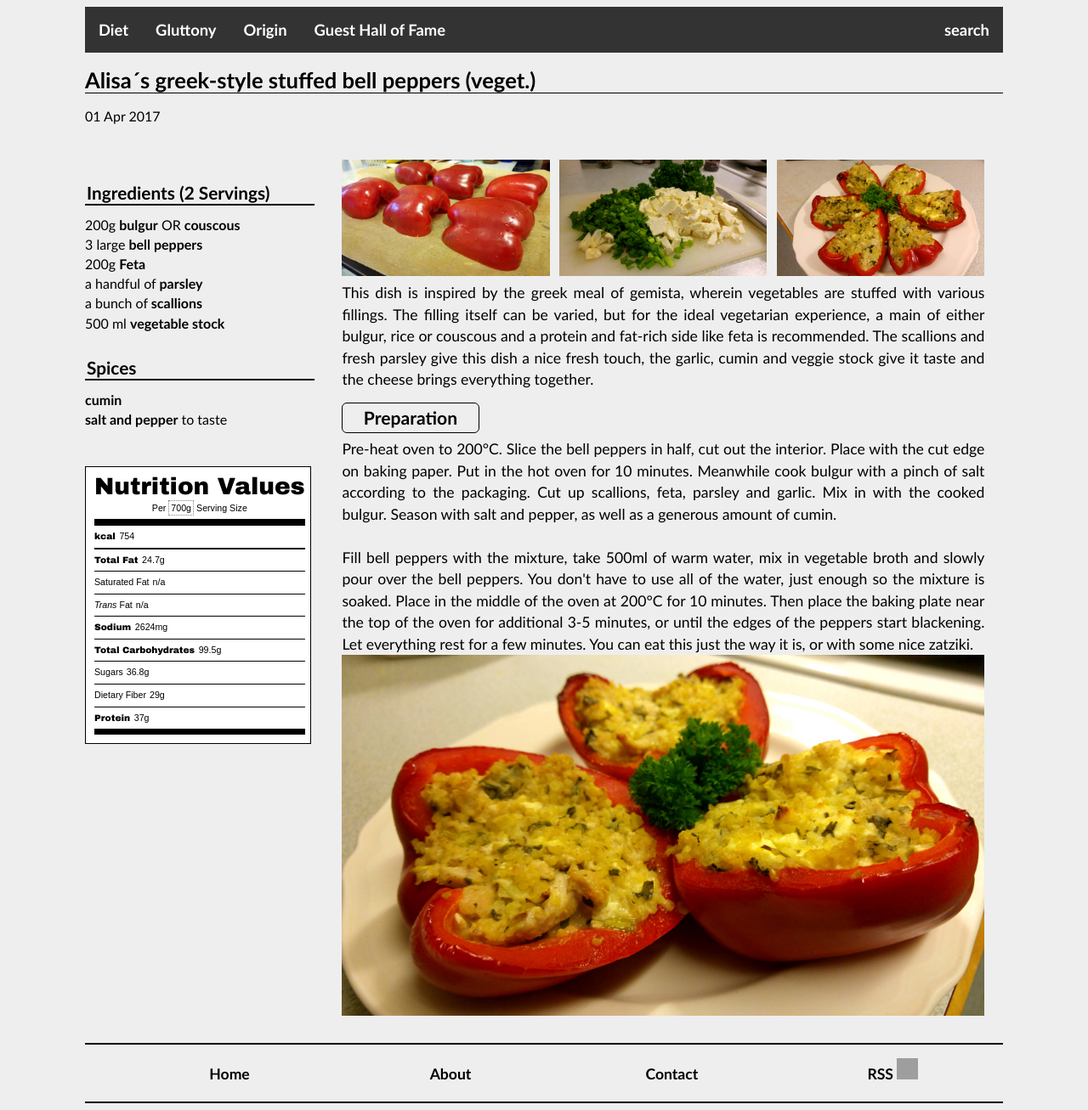
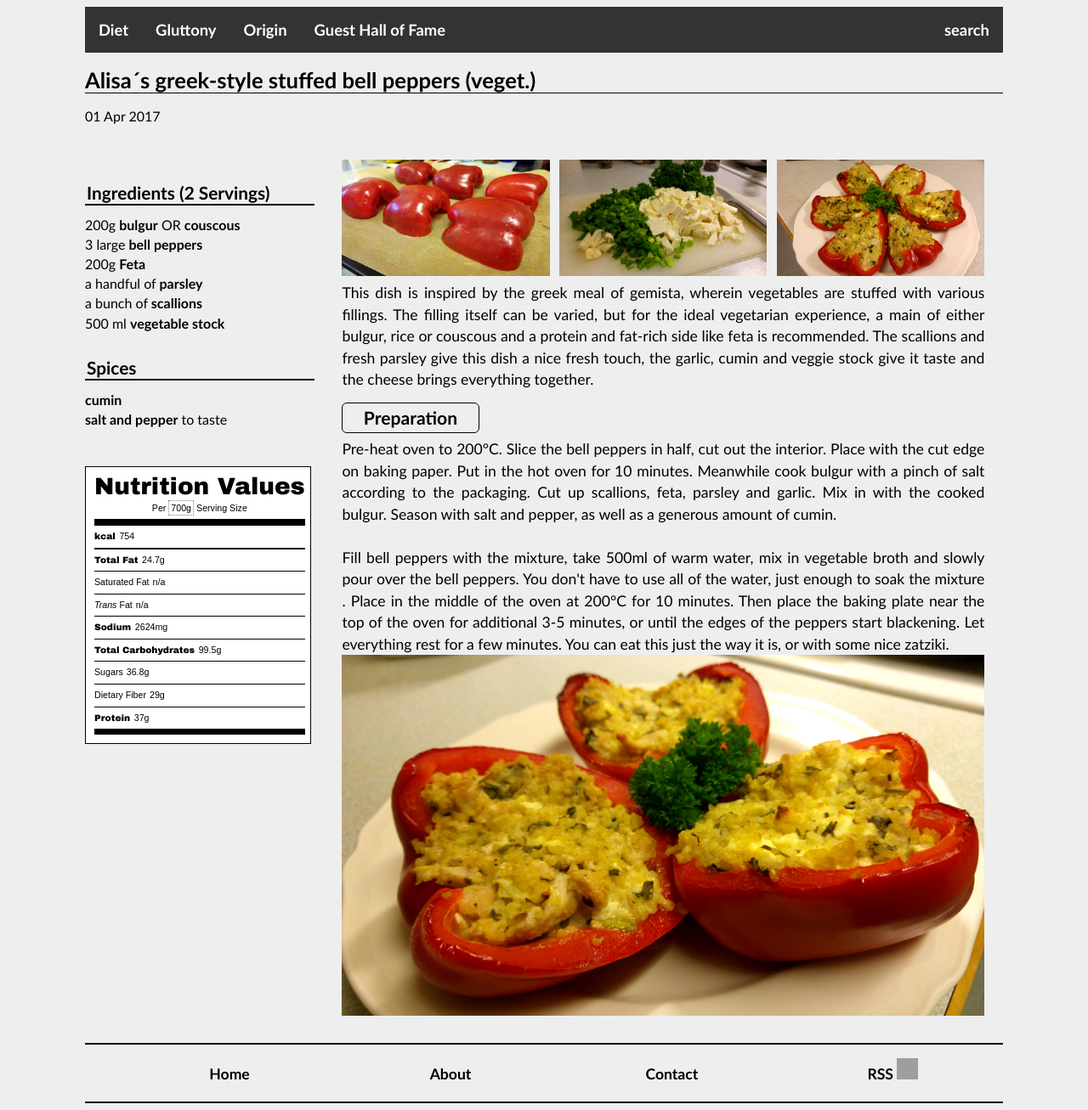
Before and after one commit to gluttonousbear/gluttonousbear.github.io, a Jekyll site: the page built from _posts/2017-04-01-alisas-greek-style-stuffed-bell-peppers.html, in a window 1280 px wide. Shown: the whole page at 85% size. Built offline with Jekyll 4.4.1, drawn with Linux system fonts in a browser that asks for light colours; grey boxes are pictures that could not be loaded.

Commit message:
Update 2017-04-01-alisas-greek-style-stuffed-bell-peppers.html

```diff
--- a/_posts/2017-04-01-alisas-greek-style-stuffed-bell-peppers.html
+++ b/_posts/2017-04-01-alisas-greek-style-stuffed-bell-peppers.html
@@ -46,7 +46,7 @@ origin: Greek
 		  the cooked bulgur. Season with salt and pepper, as well as a generous amount of cumin. <br /><br />
 
 		  Fill bell peppers with the mixture, take 500ml of warm water, mix in vegetable broth and slowly pour over the bell peppers. You don't have
-		  to use all of the water, just enough so the mixture is soaked. Place in the middle of the oven at 200°C for 10 minutes. Then place the baking
+		  to use all of the water, just enough to soak the mixture . Place in the middle of the oven at 200°C for 10 minutes. Then place the baking
 		  plate near the top of the oven for additional 3-5 minutes, or until the edges of the peppers start blackening. Let everything rest for a few minutes.
 		  You can eat this just the way it is, or with some nice zatziki.
           <br />
```
